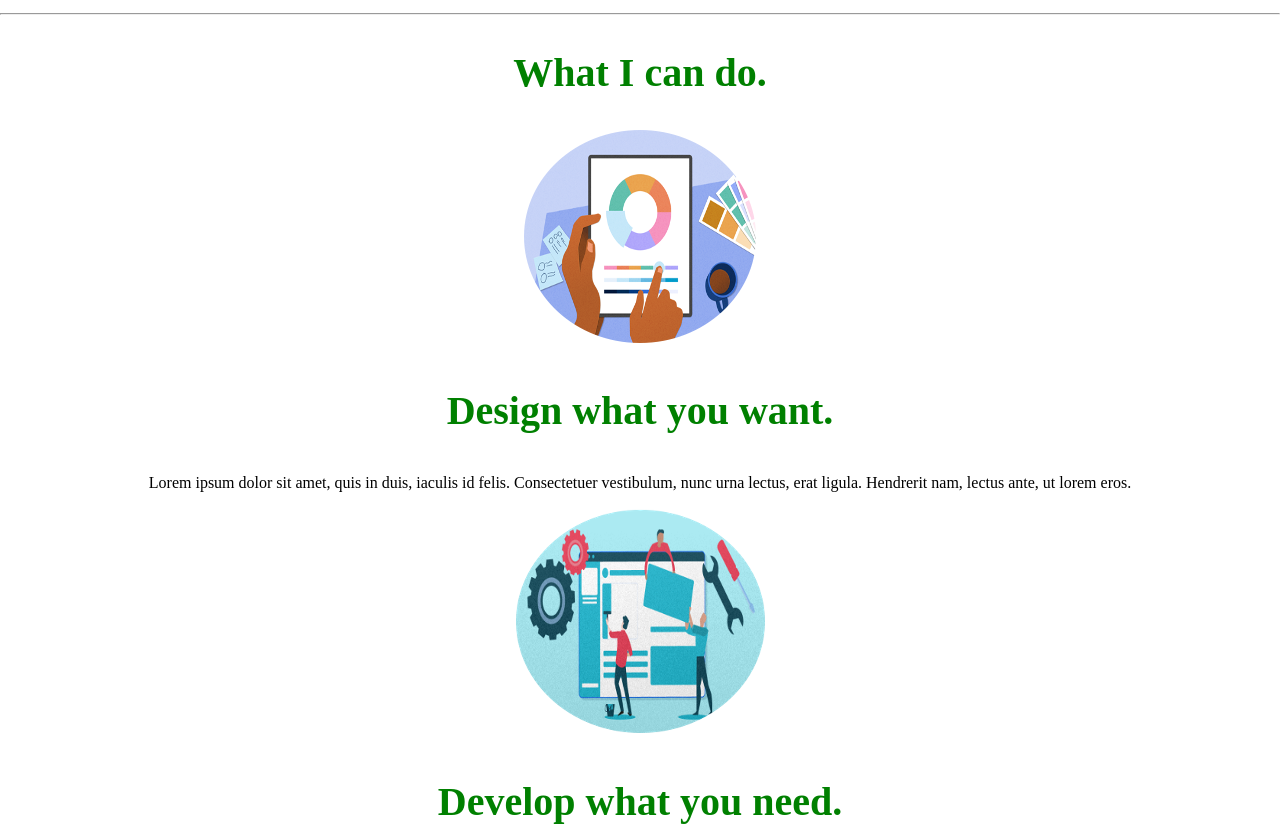
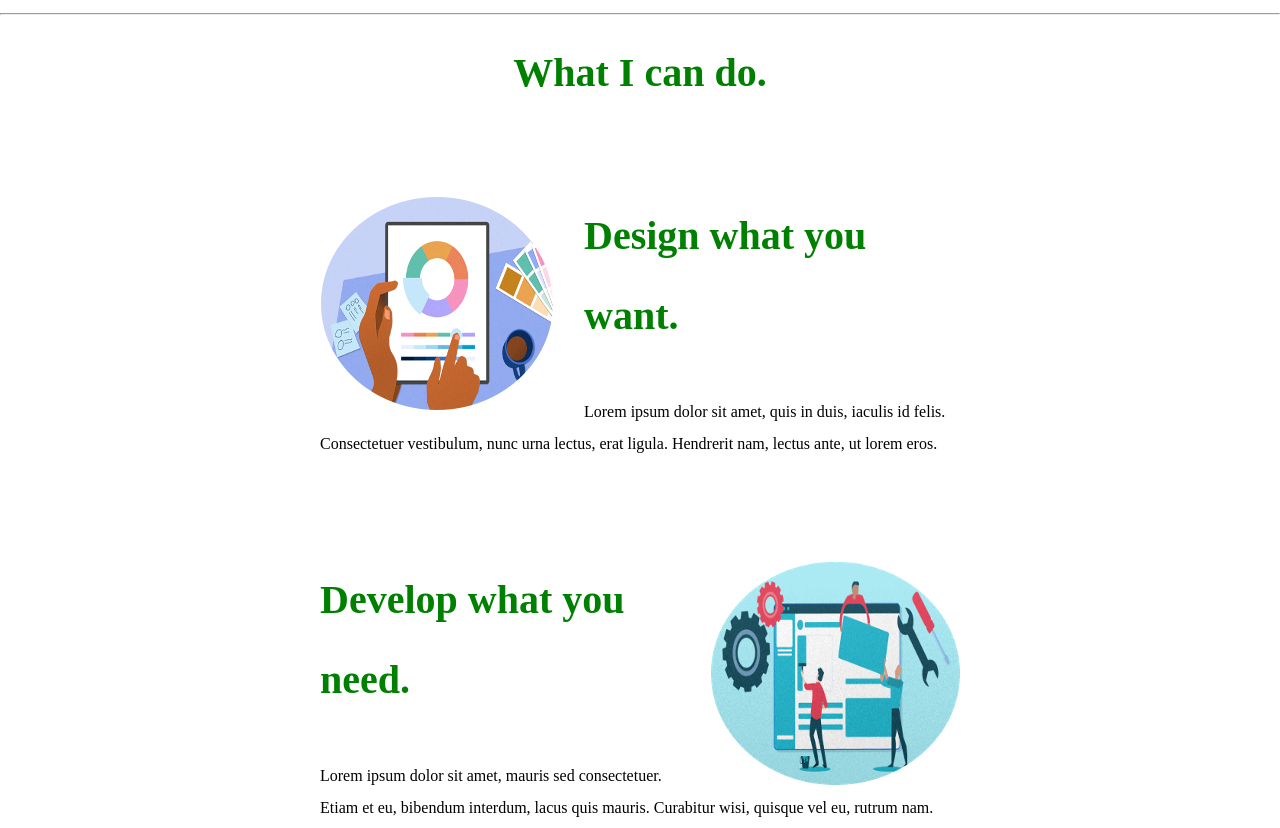
Before and after one commit to thisispri/Priya-Desai, a plain HTML site: page Priya Desai Site/index.html in a window 1280 px wide. Shown: the part 1088-1916 px from the top of the page. Drawn offline with Linux system fonts and the light colour scheme; files that its build step writes are made by us from their sources; files whose address does not match are found by name.

Commit message:
CSS Float and Clear

```diff
--- a/Priya Desai Site /css/styles.css
+++ b/Priya Desai Site /css/styles.css
@@ -61,3 +61,21 @@ background-color: #E4F9F5;
   color: green;
   font-size: 2.5rem;
 }
+
+.skill-row{
+  width: 50%;
+  margin: 100px auto 100px auto;
+  text-align: left;
+  line-height: 2;
+}
+
+.design {
+  float:left;
+  margin-right: 30px;
+
+}
+
+.develop{
+  float:right;
+  margin-left: 30px;
+}
```
